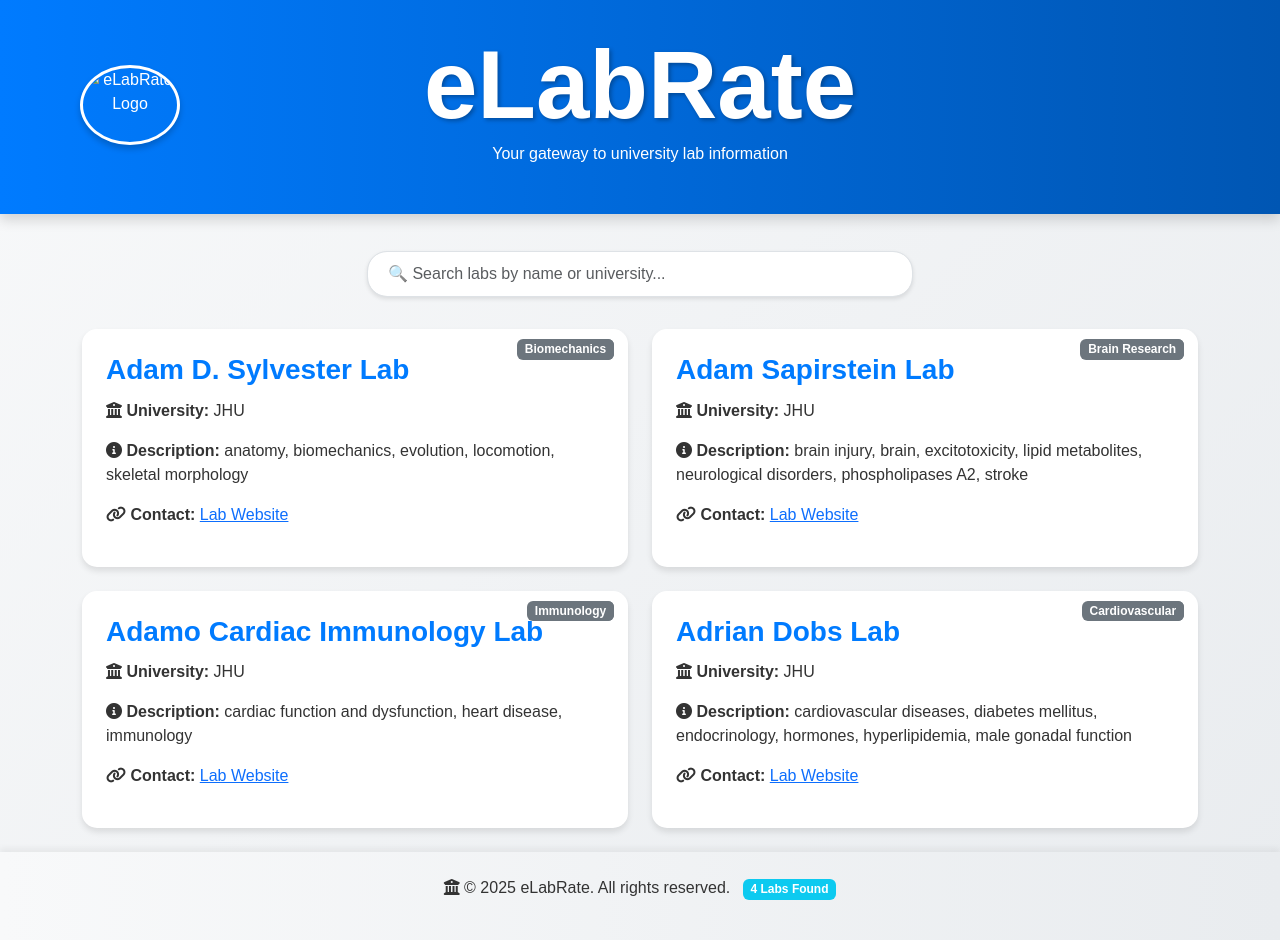
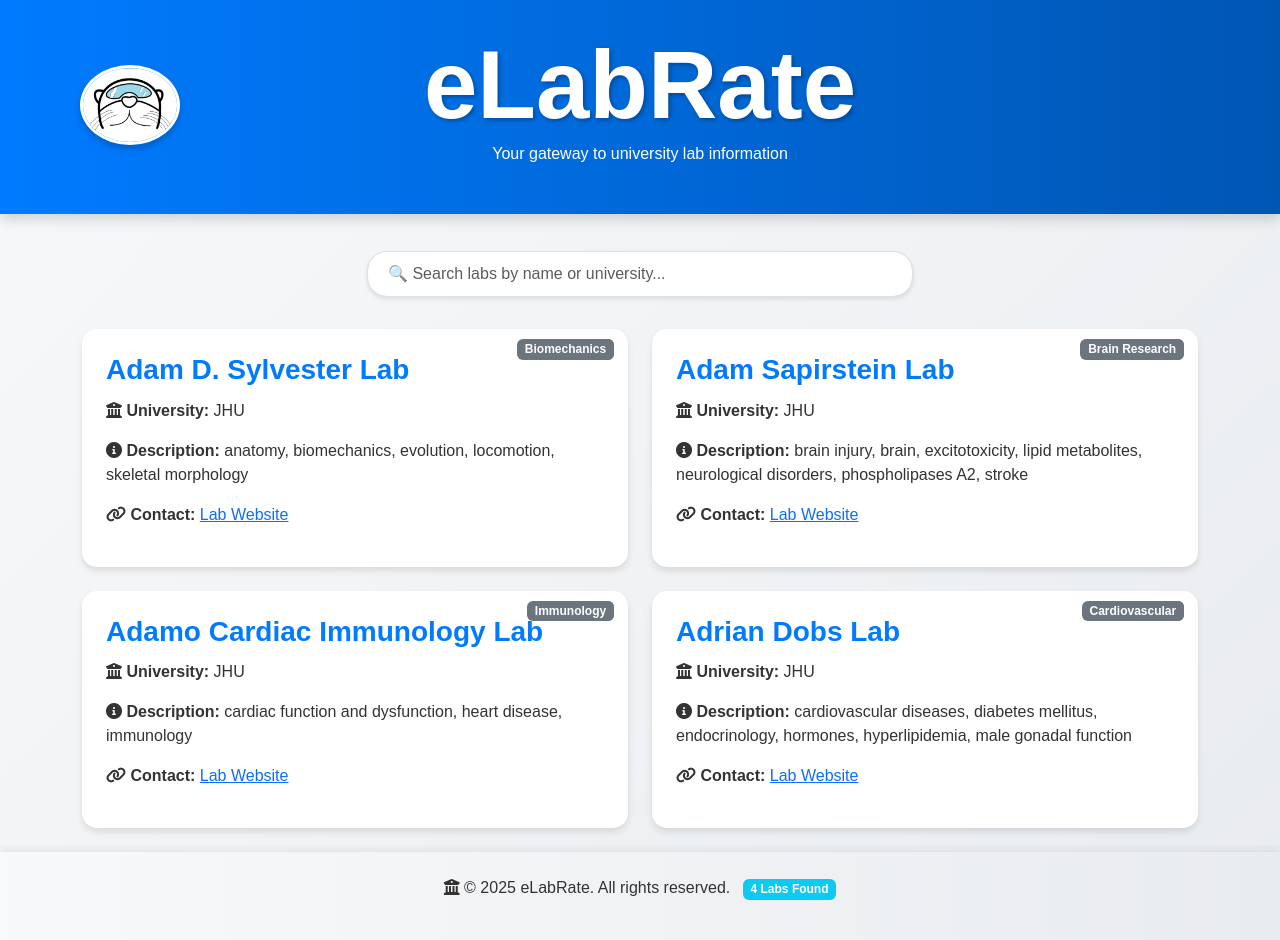
Before and after one commit to wxy108/eLabRate, a plain HTML site: page docs/index.html in a window 1280 px wide. Drawn offline with nearby package versions, Linux system fonts and the light colour scheme.

Commit message:
Update index.html

```diff
--- a/docs/index.html
+++ b/docs/index.html
@@ -151,7 +151,7 @@
 </head>
 <body>
 	<header>
-		<img src="images/logo_v0.png" alt="eLabRate Logo" class="logo-img" />
+		<img src="../images/logo_v0.png" alt="eLabRate Logo" class="logo-img" />
 		<h1>eLabRate</h1>
 		<p>Your gateway to university lab information</p>
 	</header>
```
